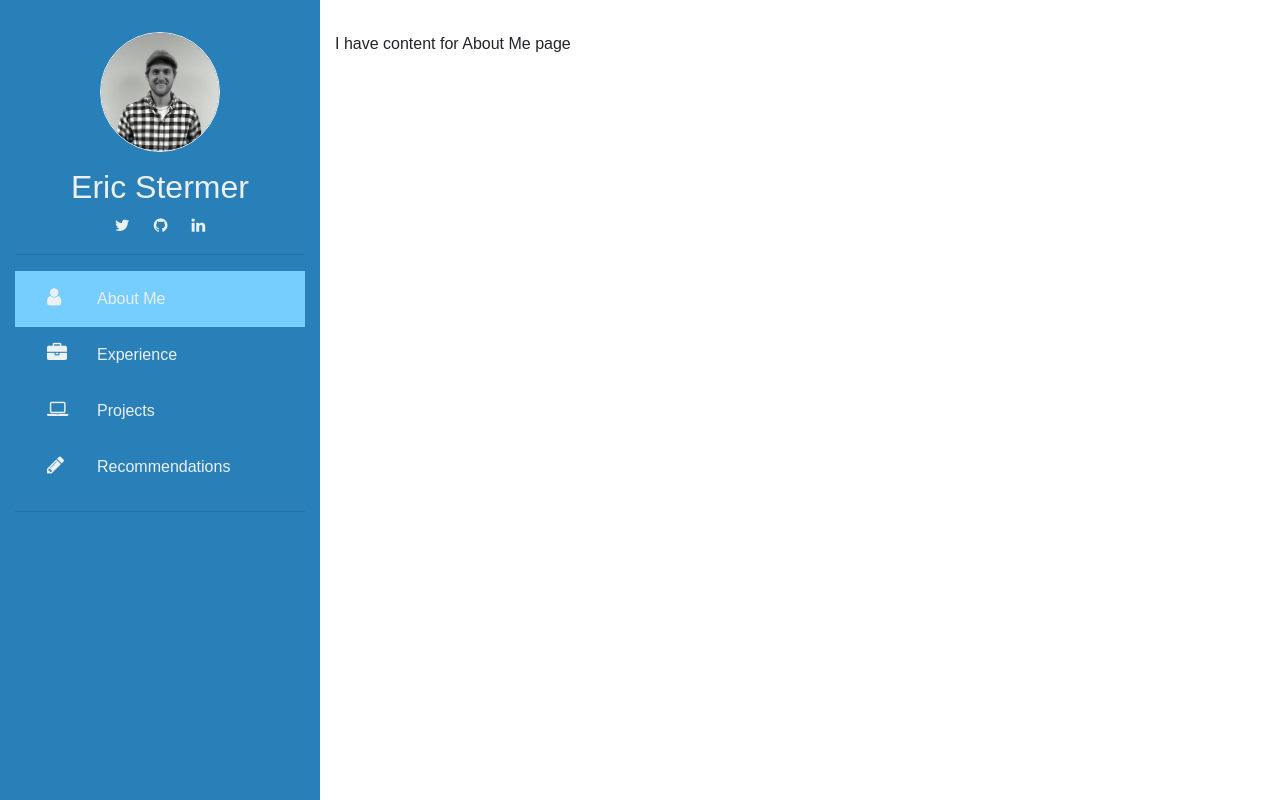
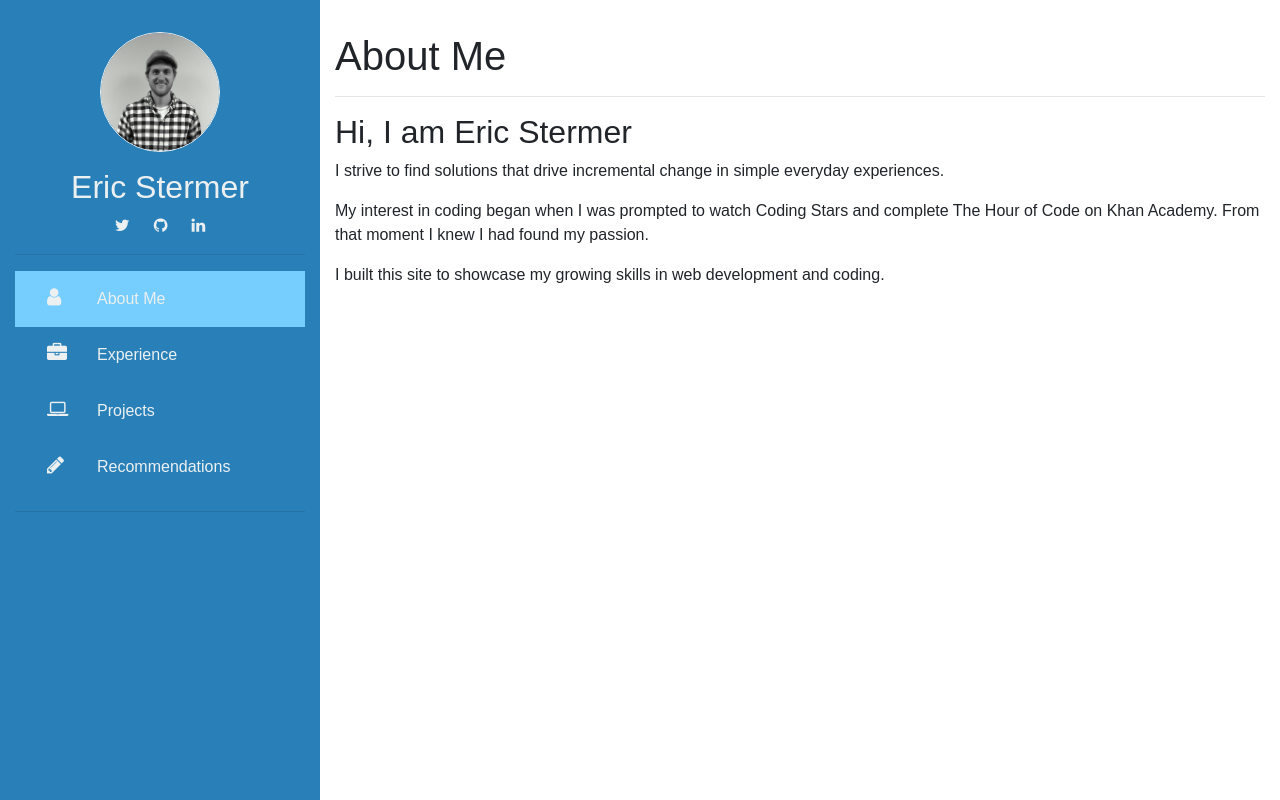
Before and after one commit to estermer/portfolio_v3, a React (Create React App) app: page / in a window 1280 px wide. Built offline with nearby package versions, Linux system fonts and the light colour scheme.

Commit message:
added a quick about me page and fixed the working in the first paragraph

```diff
--- /dev/null
+++ b/src/components/AboutMePage.jsx
@@ -0,0 +1,24 @@
+import React from 'react';
+
+const AboutMePage = () => (
+  <div>
+    <h2>Hi, I am Eric Stermer</h2>
+
+    <p>I strive to find solutions that drive incremental change in simple everyday experiences.</p>
+
+    <p>
+      My interest in coding began when I was prompted to watch Coding Stars and complete The Hour of
+      Code on Khan Academy. From that moment I knew I had found my passion.
+    </p>
+
+    <p>I built this site to showcase my growing skills in web development and coding.</p>
+    {/* <a style={{ color: 'black' }} href="https://www.youtube.com/watch?v=dU1xS07N-FA">
+      Coding Stars
+    </a> */}
+    {/* <a style={{ color: 'black' }} href="https://www.khanacademy.org/hourofcode">
+      The Hour of Code
+    </a> */}
+  </div>
+);
+
+export default AboutMePage;
--- a/src/components/Content.jsx
+++ b/src/components/Content.jsx
@@ -1,15 +1,32 @@
 import React from 'react';
 import PropTypes from 'prop-types';
 import { Container } from 'reactstrap';
+import PageContainer from './PageContainer';
+import AboutMePage from './AboutMePage';
 
 const Content = ({ activeNavItem }) => (
   <div className="content">
     <Container>
-      <p>I have content for {activeNavItem} page</p>
-      {/* activeNaveItem === 'About Me' ? <AboutMePage /> : null */}
-      {/* activeNaveItem === 'Experience' ? <ExperiencePage /> : null */}
-      {/* activeNaveItem === 'Projects' ? <ProjectsPage /> : null */}
-      {/* activeNaveItem === 'Recommendations' ? <RecommendationsPage /> : null */}
+      {activeNavItem === 'About Me' ? (
+        <PageContainer title={activeNavItem}>
+          <AboutMePage />
+        </PageContainer>
+      ) : null}
+      {activeNavItem === 'Experience' ? (
+        <PageContainer title={activeNavItem}>
+          <p>I have content for {activeNavItem} page</p>
+        </PageContainer>
+      ) : null}
+      {activeNavItem === 'Projects' ? (
+        <PageContainer title={activeNavItem}>
+          <p>I have content for {activeNavItem} page</p>
+        </PageContainer>
+      ) : null}
+      {activeNavItem === 'Recommendations' ? (
+        <PageContainer title={activeNavItem}>
+          <p>I have content for {activeNavItem} page</p>
+        </PageContainer>
+      ) : null}
     </Container>
   </div>
 );
--- /dev/null
+++ b/src/components/PageContainer.jsx
@@ -0,0 +1,17 @@
+import React from 'react';
+import PropTypes from 'prop-types';
+
+const PageContainer = ({ title, children }) => (
+  <div>
+    <h1>{title}</h1>
+    <hr />
+    {children}
+  </div>
+);
+
+PageContainer.propTypes = {
+  children: PropTypes.node.isRequired,
+  title: PropTypes.string.isRequired,
+};
+
+export default PageContainer;
```
